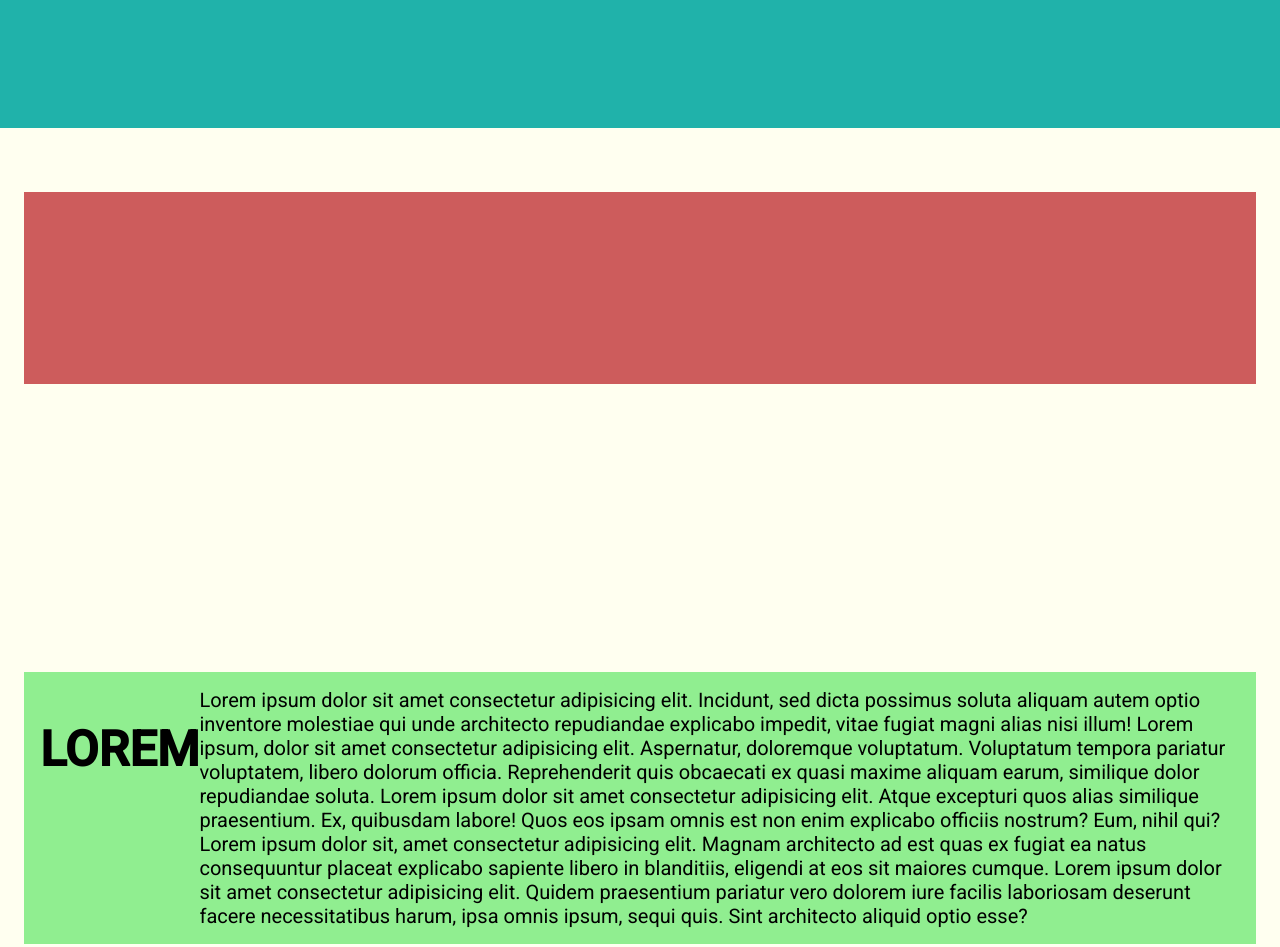
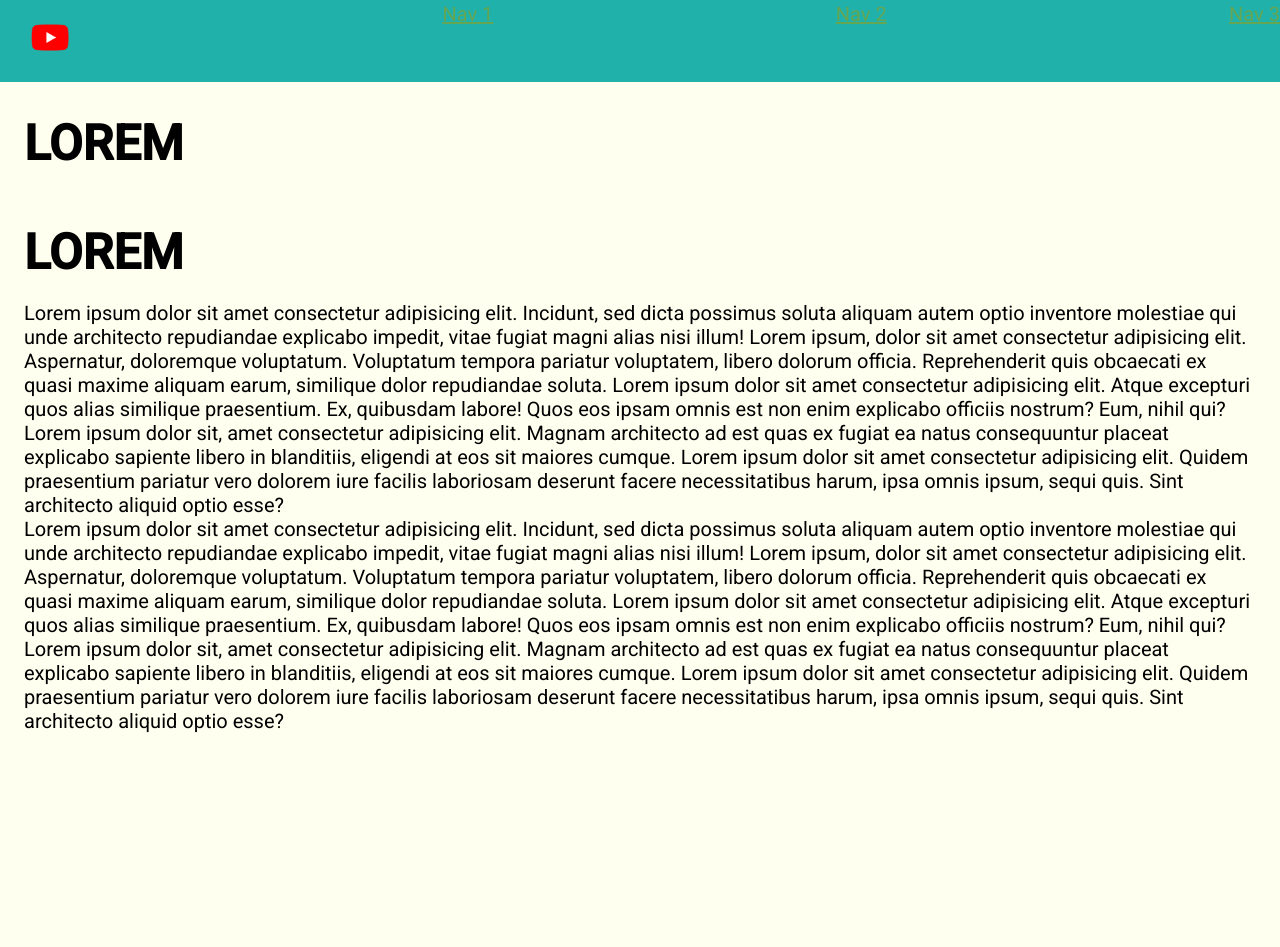
Before and after one commit to fkamoua/web-layout-templates, a plain HTML site: page home-layout/index.html in a window 1280 px wide. Shown: the top 947 px of the page. After the commit the page ends 800 px from the top, so only its background shows below. Drawn offline with Linux system fonts and the light colour scheme.

Commit message:
base layout done

```diff
--- a/home-layout/index.html
+++ b/home-layout/index.html
@@ -1,5 +1,6 @@
 <!DOCTYPE html>
 <html lang="en">
+
 <head>
     <meta charset="utf-8">
     <link href="style.css" type="text/css" rel="stylesheet">
@@ -8,19 +9,60 @@
 </head>
 
 <body>
-        <nav class="nav-wrapper">
-            <div class="content"></div>
+    <nav class="main-nav-wrapper">
+
+        <ul class="content">
+            <li>
+                <img class="logo" src="youtube-logo.png" alt="logo">
+            </li>
+
+            <li class="push-right">
+                <a href=" ">Nav 1</a>
+            </li>
+
+            <li class="push-right">
+                <a href=" " >Nav 2</a>
+            </li>
+
+            <li class="push-right">
+                <a href=" ">Nav 3</a>
+            </li>
+        </ul>
     </nav>
 
 
     <div class="body-wrapper">
-                <div class="content header-box"></div>
+        <div class="content header-box">
+            <h1>LOREM</h1>
+        </div>
+
         <div class="content item1-box">
             <h1>LOREM</h1>
-                    Lorem ipsum dolor sit amet consectetur adipisicing elit. Incidunt, sed dicta possimus soluta aliquam autem optio inventore molestiae qui unde architecto repudiandae explicabo impedit, vitae fugiat magni alias nisi illum! Lorem ipsum, dolor sit amet consectetur adipisicing elit. Aspernatur, doloremque voluptatum. Voluptatum tempora pariatur voluptatem, libero dolorum officia. Reprehenderit quis obcaecati ex quasi maxime aliquam earum, similique dolor repudiandae soluta. Lorem ipsum dolor sit amet consectetur adipisicing elit. Atque excepturi quos alias similique praesentium. Ex, quibusdam labore! Quos eos ipsam omnis est non enim explicabo officiis nostrum? Eum, nihil qui? Lorem ipsum dolor sit, amet consectetur adipisicing elit. Magnam architecto ad est quas ex fugiat ea natus consequuntur placeat explicabo sapiente libero in blanditiis, eligendi at eos sit maiores cumque. Lorem ipsum dolor sit amet consectetur adipisicing elit. Quidem praesentium pariatur vero dolorem iure facilis laboriosam deserunt facere necessitatibus harum, ipsa omnis ipsum, sequi quis. Sint architecto aliquid optio esse?</div>
+            Lorem ipsum dolor sit amet consectetur adipisicing elit. Incidunt, sed dicta possimus soluta aliquam autem
+            optio inventore molestiae qui unde architecto repudiandae explicabo impedit, vitae fugiat magni alias nisi
+            illum! Lorem ipsum, dolor sit amet consectetur adipisicing elit. Aspernatur, doloremque voluptatum.
+            Voluptatum tempora pariatur voluptatem, libero dolorum officia. Reprehenderit quis obcaecati ex quasi maxime
+            aliquam earum, similique dolor repudiandae soluta. Lorem ipsum dolor sit amet consectetur adipisicing elit.
+            Atque excepturi quos alias similique praesentium. Ex, quibusdam labore! Quos eos ipsam omnis est non enim
+            explicabo officiis nostrum? Eum, nihil qui? Lorem ipsum dolor sit, amet consectetur adipisicing elit. Magnam
+            architecto ad est quas ex fugiat ea natus consequuntur placeat explicabo sapiente libero in blanditiis,
+            eligendi at eos sit maiores cumque. Lorem ipsum dolor sit amet consectetur adipisicing elit. Quidem
+            praesentium pariatur vero dolorem iure facilis laboriosam deserunt facere necessitatibus harum, ipsa omnis
+            ipsum, sequi quis. Sint architecto aliquid optio esse?
+        </div>
         <div class="content item2-box">
-                    <h2>LOREM</h2>
-                    Lorem ipsum dolor sit amet consectetur adipisicing elit. Incidunt, sed dicta possimus soluta aliquam autem optio inventore molestiae qui unde architecto repudiandae explicabo impedit, vitae fugiat magni alias nisi illum! Lorem ipsum, dolor sit amet consectetur adipisicing elit. Aspernatur, doloremque voluptatum. Voluptatum tempora pariatur voluptatem, libero dolorum officia. Reprehenderit quis obcaecati ex quasi maxime aliquam earum, similique dolor repudiandae soluta. Lorem ipsum dolor sit amet consectetur adipisicing elit. Atque excepturi quos alias similique praesentium. Ex, quibusdam labore! Quos eos ipsam omnis est non enim explicabo officiis nostrum? Eum, nihil qui? Lorem ipsum dolor sit, amet consectetur adipisicing elit. Magnam architecto ad est quas ex fugiat ea natus consequuntur placeat explicabo sapiente libero in blanditiis, eligendi at eos sit maiores cumque. Lorem ipsum dolor sit amet consectetur adipisicing elit. Quidem praesentium pariatur vero dolorem iure facilis laboriosam deserunt facere necessitatibus harum, ipsa omnis ipsum, sequi quis. Sint architecto aliquid optio esse?</div>
+            <!-- <h2>LOREM</h2> -->
+            Lorem ipsum dolor sit amet consectetur adipisicing elit. Incidunt, sed dicta possimus soluta aliquam autem
+            optio inventore molestiae qui unde architecto repudiandae explicabo impedit, vitae fugiat magni alias nisi
+            illum! Lorem ipsum, dolor sit amet consectetur adipisicing elit. Aspernatur, doloremque voluptatum.
+            Voluptatum tempora pariatur voluptatem, libero dolorum officia. Reprehenderit quis obcaecati ex quasi maxime
+            aliquam earum, similique dolor repudiandae soluta. Lorem ipsum dolor sit amet consectetur adipisicing elit.
+            Atque excepturi quos alias similique praesentium. Ex, quibusdam labore! Quos eos ipsam omnis est non enim
+            explicabo officiis nostrum? Eum, nihil qui? Lorem ipsum dolor sit, amet consectetur adipisicing elit. Magnam
+            architecto ad est quas ex fugiat ea natus consequuntur placeat explicabo sapiente libero in blanditiis,
+            eligendi at eos sit maiores cumque. Lorem ipsum dolor sit amet consectetur adipisicing elit. Quidem
+            praesentium pariatur vero dolorem iure facilis laboriosam deserunt facere necessitatibus harum, ipsa omnis
+            ipsum, sequi quis. Sint architecto aliquid optio esse?</div>
     </div>
 
 
@@ -28,4 +70,5 @@
         <div class="content footer-box"></div>
     </div>
 </body>
+
 </html>
--- a/home-layout/style.css
+++ b/home-layout/style.css
@@ -6,11 +6,9 @@
 
 :root {
     --font-primary: Roboto;
-
     /* set base values */
     --text-base-size: 1em;
     --text-scale-ratio: 1.2;
-
     /* type scale */
     --text-xs: calc(1em / (var(--text-scale-ratio) * var(--text-scale-ratio)));
     --text-sm: calc(1em / var(--text-scale-ratio));
@@ -19,11 +17,9 @@
     --text-xl: calc(1em * var(--text-scale-ratio) * var(--text-scale-ratio) * var(--text-scale-ratio));
     --text-xxl: calc(1em * var(--text-scale-ratio) * var(--text-scale-ratio) * var(--text-scale-ratio) * var(--text-scale-ratio));
     --text-xxxl: calc(1em * var(--text-scale-ratio) * var(--text-scale-ratio) * var(--text-scale-ratio) * var(--text-scale-ratio) * var(--text-scale-ratio));
-
     /* line-height */
     --heading-line-height: 1.2;
     --body-line-height: 1.4;
-
     /* spacing values */
     --space-xxxs: 0.25em;
     --space-xxs: 0.375em;
@@ -34,13 +30,11 @@
     --space-xl: 3.25em;
     --space-xxl: 5.25em;
     --space-xxxl: 8.5em;
-
     /* colors */
     --ivory: #FFFFF0;
     --black: #000000;
     --primary-color: #64A653;
     --primary-color-light: #95D881;
-
     /* color-text */
     --color-text: var(--black);
     --color-text-heading: var(--black);
@@ -57,8 +51,6 @@ html {
 *, *::before, *::after {
     box-sizing: inherit;
 }
-
-
 
 /* ---------------------------
 
@@ -79,7 +71,14 @@ h1, h2, h3, h4, form legend {
     line-height: var(--heading-line-height);
 }
 
+ul, ol {
+    margin: 0px;
+    padding: 0px;
+
+}
+
 /* text size */
+
 .text--xxxl {
     font-size: var(--text-xxxl);
 }
@@ -163,38 +162,45 @@ u {
 
 ------------------------------ */
 
-
-.body-wrapper, .nav-wrapper, .footer-wrapper {
+.body-wrapper, .footer-wrapper {
     display: grid;
-    grid-auto-rows: minmax(2rem, auto);
+    grid-auto-rows: minmax(auto, auto);
 }
 
 /* handset */
-@media (min-width: 0px) {
+
 .body-wrapper {
     grid-template-columns: repeat(4, [col-start] 1fr);
     margin: 0px 16px;
     column-gap: 16px;
 }
 
+.body-wrapper>* {
+    grid-column: col-start / -1;
+}
+
 .header-box {
-        grid-column: col-start / -1;
-        grid-row: 3 / 9;
+    grid-row: 1 / 4;
 }
 
 .item1-box {
-        grid-column: col-start 1 / -1;
     grid-row: 18 / 24;
 }
 
 .item2-box {
-        grid-column: col-start 1 / -1;
     grid-row: 26 / 32;
 }
 
+.nav-wrapper > .content {
+    grid-row: 1 / 5;
+}
+
+.footer-box {
+    grid-row: 10 / 15;
 }
 
 /* small tablet */
+
 @media (min-width: 600px) {
     .body-wrapper {
         grid-template-columns: repeat(8, [col-start] 1fr);
@@ -202,6 +208,7 @@ u {
 }
 
 /* large tablet */
+
 @media (min-width: 720px) {
     .body-wrapper {
         grid-template-columns: repeat(8, [col-start] 1fr);
@@ -211,30 +218,16 @@ u {
 }
 
 /* desktop */
+
 @media (min-width: 840px) {
     .body-wrapper {
         grid-template-columns: repeat(12, [col-start] 1fr);
     }
-
     :root {
         --text-base-size: 1.25em;
         --text-scale-ratio: 1.25;
     }
 }
-
-
-.nav-wrapper > .content {
-    grid-column: col-start -1 / -1;
-    grid-row: 1 / 5;
-}
-
-
-.footer-box {
-    grid-column: col-start / -1;
-    grid-row: 10 / 20;
-
-}
-
 
 /*----------------------------
 
@@ -242,17 +235,37 @@ u {
 
 ------------------------------ */
 
-.content {
-    display: flex;
-    padding: 1rem;
-}
 
-.nav-wrapper > .content {
+.main-nav-wrapper>.content {
     background-color: lightseagreen;
     margin-bottom: 0px;
 }
 
-.header-box {
+.main-nav-wrapper ul {
+    display: flex;
+    list-style: none;
+    margin: 0 -10px;
+}
+
+.main-nav-wrapper li {
+    margin: 0 10px;
+}
+
+.main-nav-wrapper .push-right {
+    margin-left: auto;
+}
+
+.main-nav-wrapper .logo {
+    width: 100px;
+    height: auto;
+}
+
+.body-wrapper>.content {
+    flex-flow: column;
+    align-items: center;
+}
+
+/* .header-box {
     background-color: indianred;
 }
 
@@ -262,8 +275,7 @@ u {
 
 .item2-box {
     background-color: lightskyblue;
-}
-
+} */
 
 .footer-box {
     background-color: lightsalmon;
```
Also changed, not shown: home-layout/youtube-logo.png (added). Lines whose indentation alone changed are shown as unchanged.
